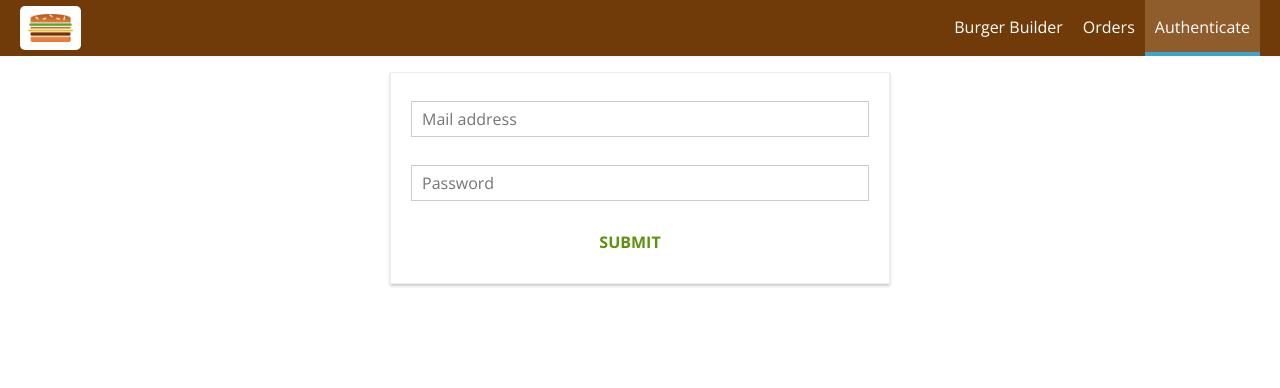
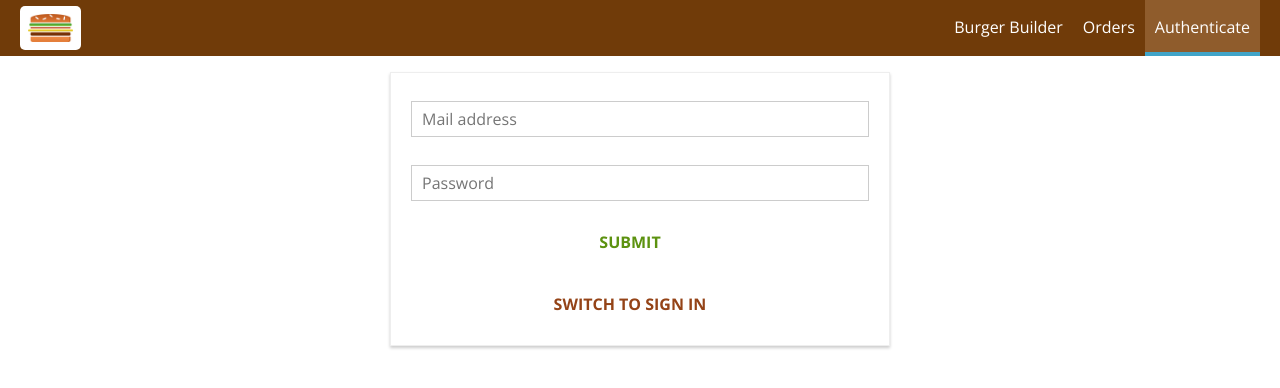
Before and after one commit to jackdo69/Burger-app-React, a React app: page /auth in a window 1280 px wide. Shown: the top 388 px of the page. Built offline with nearby package versions, Linux system fonts and the light colour scheme.

Commit message:
allow to sign in

```diff
--- a/src/containers/Auth/Auth.js
+++ b/src/containers/Auth/Auth.js
@@ -3,7 +3,7 @@ import Input from '../../components/UI/Input/Input';
 import Button from '../../components/UI/Button/Button';
 import classes from './Auth.module.css';
 import * as actions from '../../store/actions/index';
-import {connect} from 'react-redux';
+import { connect } from 'react-redux';
 
 class Auth extends Component {
     state = {
@@ -36,7 +36,15 @@ class Auth extends Component {
                 valid: false,
                 touched: false
             }
-        }
+        },
+        isSignup: true,
+
+    }
+
+    switchAuthModeHandler = () => {
+        this.setState(prevState => {
+            return { isSignup: !prevState.isSignup }
+        })
     }
 
     checkValidity(value, rules) {
@@ -81,12 +89,15 @@ class Auth extends Component {
                 touched: true
             }
         };
-        this.setState({controls: updatedControls})
+        this.setState({ controls: updatedControls })
     }
 
     submitHandler = (event) => {
         event.preventDefault();
-        this.props.onAuth(this.state.controls.email.value, this.state.controls.password.value);
+        this.props.onAuth(
+            this.state.controls.email.value,
+            this.state.controls.password.value,
+            this.state.isSignup);
     }
 
     render() {
@@ -115,9 +126,12 @@ class Auth extends Component {
         return (
             <div className={classes.Auth}>
                 <form onSubmit={this.submitHandler}>
-            {form}
-            <Button btnType="Success">SUBMIT</Button>
+                    {form}
+                    <Button btnType="Success">SUBMIT</Button>
                 </form>
+                <Button
+                    clicked={this.switchAuthModeHandler}
+                    btnType="Danger">SWITCH TO {this.state.isSignup ? 'SIGN IN' : 'SIGN UP'}</Button>
             </div>
         );
     }
@@ -125,7 +139,7 @@ class Auth extends Component {
 
 const mapDispatchToProps = dispatch => {
     return {
-        onAuth: (email, password) => dispatch(actions.auth(email, password))
+        onAuth: (email, password, isSignup) => dispatch(actions.auth(email, password, isSignup))
     }
 }
 
--- a/src/store/actions/auth.js
+++ b/src/store/actions/auth.js
@@ -22,15 +22,20 @@ export const authFail = (error) => {
     };
 };
 
-export const auth = (email, password) => {
+export const auth = (email, password, isSignup) => {
     return dispatch =>{
         dispatch(authStart());
         const authData = {
             email: email,
             password: password,
             returnSecureToken: true
+        };
+        let url = 'https://identitytoolkit.googleapis.com/v1/accounts:signUp?key=AIzaSyAezkgsZgVLjhFpEJG79L3Yzt59ycsDDsQ';
+        if (!isSignup) {
+            url = 'https://identitytoolkit.googleapis.com/v1/accounts:signInWithPassword?key=AIzaSyAezkgsZgVLjhFpEJG79L3Yzt59ycsDDsQ';
         }
-        axios.post('https://identitytoolkit.googleapis.com/v1/accounts:signUp?key=AIzaSyAezkgsZgVLjhFpEJG79L3Yzt59ycsDDsQ', authData)
+
+        axios.post( url, authData)
         .then(res => {
             console.log(res);
             dispatch(authSuccess(res.data))
```
